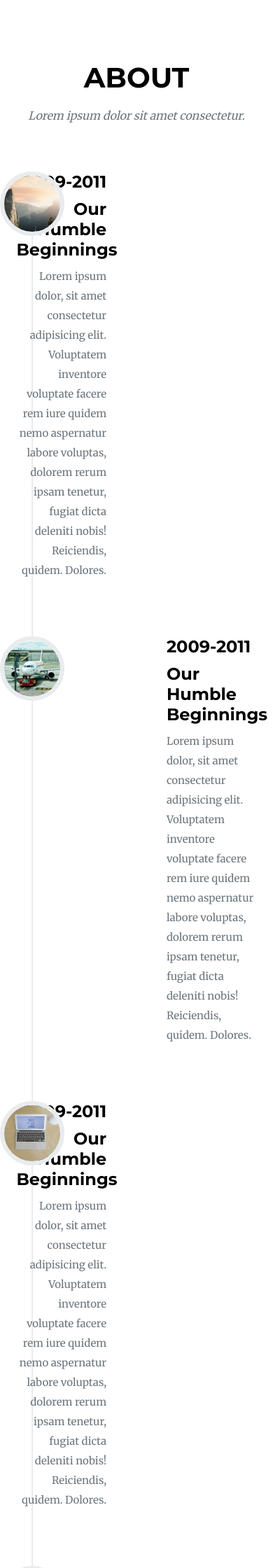
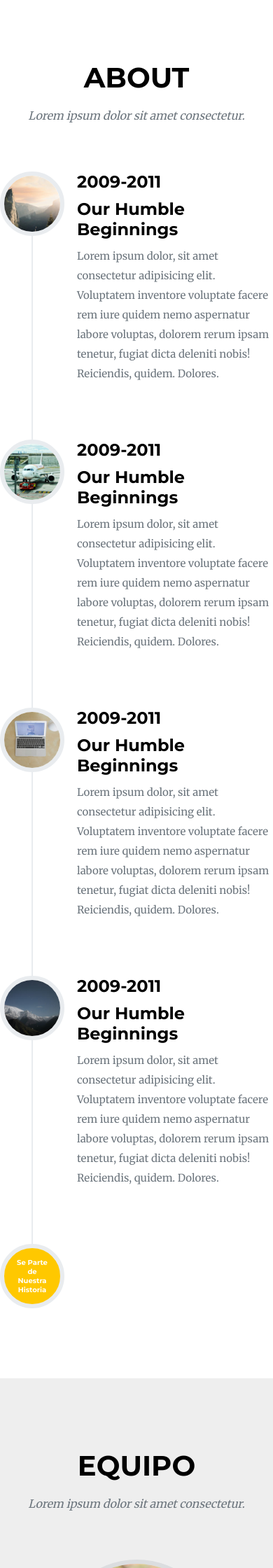
Before and after one commit to Manuel-GarCer/curso-desarrollo-web, a PHP site: page / in a window 390 px wide; the page is wider, and only the part inside the window is pictured. Shown: the part 3266-5506 px from the top of that part at 70% size. Run offline with PHP 8.4, Linux system fonts and the light colour scheme.

Commit message:
clase de repaso del 07/11/22 responsive parte 1

```diff
--- a/01 HTML y CSS/04 agencia/css/estilos.css
+++ b/01 HTML y CSS/04 agencia/css/estilos.css
@@ -1,4 +1,21 @@
 @charset "UTF-8";
+/*
+    ⚡⚡ BREAKPOINTS ⚡⚡ (Puntos de Ruptura)
+    em son referencia al tamaño de fuente base = 16px = 1em
+
+    estos 2 ya no tanto por ser muy grandes
+    1400PX / 16 -> 87.5em
+    1200PX / 16->  75em
+
+    Los 3 de abajo son los que mas se usan
+    992PX / 16-> 62em
+    768PX / 16-> 48em
+    576PX / 16-> 36em
+
+    estos 2 ya no tanto por ser muy pequeños
+    480PX / 16-> 30em
+    320PX / 16-> 20em
+*/
 * { /* el simbolo asterisco es q se de en todas las etiquetas */
   margin: 0;
   padding: 0;
@@ -60,6 +77,11 @@ font-family: 'Roboto Slab', serif;
 @media only screen and (max-width: 87.5em) {
   .contenedor {
     max-width: 110rem;
+  }
+}
+@media only screen and (max-width: 75em) {
+  .contenedor {
+    max-width: 100rem;
   }
 }
 @media only screen and (max-width: 62em) {
@@ -514,6 +536,11 @@ font-family: 'Roboto Slab', serif;
   width: 33%;
   padding-bottom: 8rem;
 }
+@media only screen and (max-width: 48em) {
+  .about__contenedor__timeline__item__panel {
+    width: auto;
+  }
+}
 .about__contenedor__timeline__item__panel h3 {
   margin-bottom: 1rem;
 }
@@ -524,12 +551,24 @@ font-family: 'Roboto Slab', serif;
   text-align: right;
   margin-left: 6%;
 }
+@media only screen and (max-width: 48em) {
+  .about__contenedor__timeline__item:nth-child(odd) .about__contenedor__timeline__item__panel {
+    text-align: left;
+    margin-left: 11rem;
+  }
+}
 .about__contenedor__timeline__item:nth-child(even) {
   display: flex;
   justify-content: flex-end;
 }
 .about__contenedor__timeline__item:nth-child(even) .about__contenedor__timeline__item__panel {
   margin-right: 6%;
+}
+@media only screen and (max-width: 48em) {
+  .about__contenedor__timeline__item:nth-child(even) .about__contenedor__timeline__item__panel {
+    margin-left: 11rem;
+    margin-right: 0;
+  }
 }
 .about__contenedor__timeline .lastItem {
   height: 16.2rem;
--- a/01 HTML y CSS/04 agencia/index.html
+++ b/01 HTML y CSS/04 agencia/index.html
@@ -297,7 +297,7 @@
                 </div>
                 <div class="contacto__contenedor__form__col">
                     <div class="contacto__contenedor__form__col--formGroup height-100">
-                        <textarea cols="30" rows="10" placeholder="Tu Mensaje*" class="height-100"></textarea>
+                        <textarea cols="30" rows="5" placeholder="Tu Mensaje*" class="height-100"></textarea>
                         <!-- cols:columnas, rows:filas, placeholder: un mensaje -->
                     </div>
                 </div>
--- a/01 HTML y CSS/04 agencia/sass/base/_constantes.scss
+++ b/01 HTML y CSS/04 agencia/sass/base/_constantes.scss
@@ -28,6 +28,9 @@ $font-roboto: 'Roboto Slab', serif;
     margin-right: auto;
     @media only screen and (max-width: $bp-big){
         max-width: 110rem;
+    }
+    @media only screen and (max-width: $bp-extraLarge){
+        max-width: 100rem;
     }
 
     @media only screen and (max-width: $bp-large){
--- a/01 HTML y CSS/04 agencia/sass/modules/_equipo.scss
+++ b/01 HTML y CSS/04 agencia/sass/modules/_equipo.scss
@@ -8,7 +8,7 @@
             }
             &__item{
                 @media only screen and (max-width: $bp-large){
-                    &:not(:last-of-type){
+                    &:not(:last-of-type){ //&:no(:último-de-tipo)
                         margin-bottom: 6rem;
                     }
                 }
@@ -19,8 +19,8 @@
                     border-radius:50%;
                     overflow: hidden;
                     @media only screen and (max-width: $bp-large){
-                          margin-left: auto;
-                          margin-right: auto;
+                          margin-left: auto; //margen izq
+                          margin-right: auto; //margen der
                     }
 
                     img{
--- a/01 HTML y CSS/04 agencia/sass/modules/_nav.scss
+++ b/01 HTML y CSS/04 agencia/sass/modules/_nav.scss
@@ -45,9 +45,9 @@
             padding: 1rem;
             border-radius: .5rem;
             font-weight: 700;
-            display: none;
+            display: none; //para q no aparezca al principio el boton
             @media only screen and (max-width: $bp-large){
-                display: block;
+                display: block; //para q aparezca a los 992px
             }
             i{
                 margin-left: 1rem;
--- a/01 HTML y CSS/04 agencia/sass/modules/_publicidad.scss
+++ b/01 HTML y CSS/04 agencia/sass/modules/_publicidad.scss
@@ -5,7 +5,7 @@
         align-items: center;
         a{
             padding: 0 2rem;
-            box-sizing: border-box;
+            box-sizing: border-box; //tamaño de caja: caja de borde;
             width: 25%;
             img{
                 width: 100%;
--- a/01 HTML y CSS/04 agencia/sass/modules/_servicios.scss
+++ b/01 HTML y CSS/04 agencia/sass/modules/_servicios.scss
@@ -3,7 +3,7 @@
         &__box{
             display: flex;
             justify-content: space-between;
-            flex-wrap: wrap;
+            flex-wrap: wrap; //envoltura flexible: envoltura;
             &__item{
                 width: calc(100% / 3 - 20px);
                 display: flex;
```
Also changed, not shown: 01 HTML y CSS/04 agencia/sass/base/_base.scss (+18 -0 lines), 01 HTML y CSS/04 agencia/sass/modules/_about.scss (+12 -1 lines), 1 other file.
